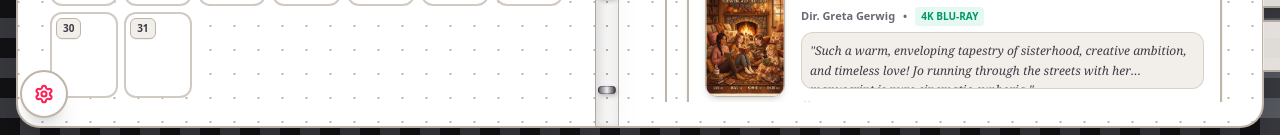
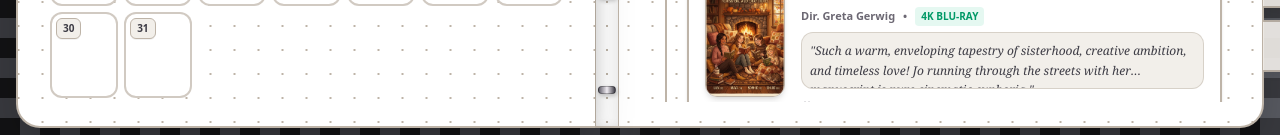
Before and after one commit to thereal4th/MOVIE-DIARY, a Next.js app: page / in a window 1280 px wide. Shown: the part 662-797 px from the top of the page. Built offline with nearby package versions, Linux system fonts and the light colour scheme.

Commit message:
repositioned the accounts center button

```diff
--- a/app/page.tsx
+++ b/app/page.tsx
@@ -133,14 +133,16 @@ const DashboardContent: React.FC = () => {
       <EditProfileModal />
       <CustomizeCoverModal />
 
-      {/* Floating Lower-Left Account Center Action (No Label) */}
+      {/* Floating Lower-Right Account Center Action (Only visible when notebook is closed!) */}
+      {diaryState === 'closed' && (
         <button
           onClick={() => setIsAccountModalOpen(true)}
-        className="fixed bottom-3.5 left-3.5 sm:bottom-5 sm:left-5 z-50 w-11 h-11 sm:w-12 sm:h-12 rounded-full bg-[var(--surface-card)] hover:bg-[var(--surface-hover)] text-[var(--text-primary)] border-2 border-[var(--border-color)] hover:border-[var(--text-primary)] shadow-xl hover:shadow-2xl transition-all transform hover:scale-110 active:scale-95 flex items-center justify-center cursor-pointer select-none group"
+          className="fixed bottom-3.5 right-3.5 sm:bottom-5 sm:right-5 z-50 w-11 h-11 sm:w-12 sm:h-12 rounded-full bg-[var(--surface-card)] hover:bg-[var(--surface-hover)] text-[var(--text-primary)] border-2 border-[var(--border-color)] hover:border-[var(--text-primary)] shadow-xl hover:shadow-2xl transition-all transform hover:scale-110 active:scale-95 flex items-center justify-center cursor-pointer select-none group animate-fadeIn"
           title="Open User Dashboard & Account Center"
         >
           <Settings className="w-5 h-5 text-rose-500 stroke-[2.5] transition-transform duration-500 group-hover:rotate-90" />
         </button>
+      )}
     </div>
   );
 };
```
Lines whose indentation alone changed are shown as unchanged.
